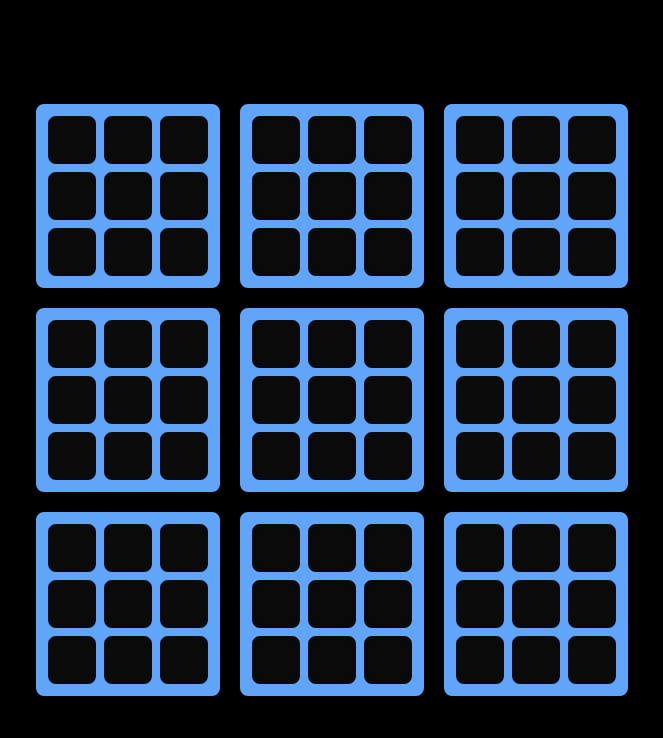
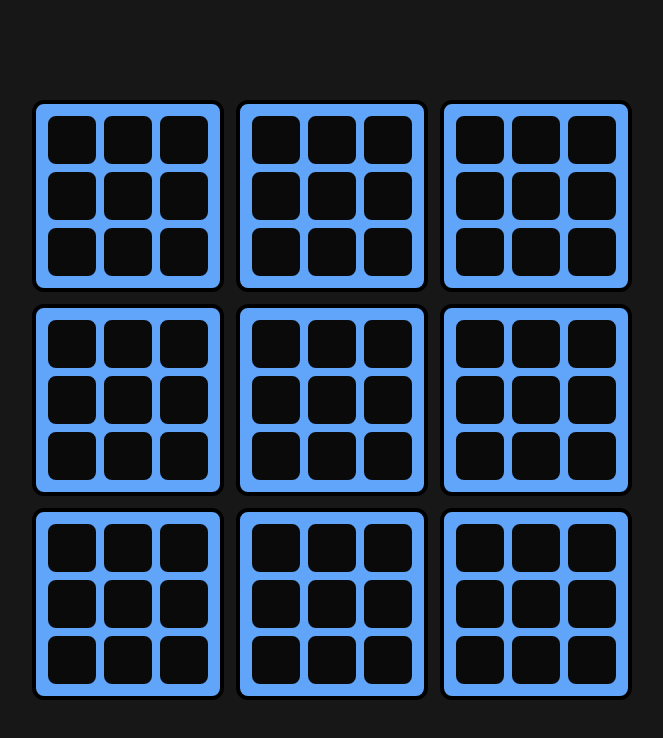
Before and after one commit to TahaShah141/GameManager, a React (Vite) app: page /supertictactoe/play in a window 1280 px wide. Shown: the top 738 px of the page, without its empty margins (308-971 px from the left). Built offline with nearby package versions, Linux system fonts and the light colour scheme.

Commit message:
css changes and reset button

```diff
--- a/src/Games/SuperTicTacToe/Board.jsx
+++ b/src/Games/SuperTicTacToe/Board.jsx
@@ -4,7 +4,7 @@ import { useGameContext } from './GameContext'
 
 export const SuperTicTacToeBoard = ({makeMove, playerNumber}) => {
 
-  const { boards, actives } = useGameContext()
+  const { boards, winner, actives } = useGameContext()
 
   return (
     <>
@@ -15,6 +15,7 @@ export const SuperTicTacToeBoard = ({makeMove, playerNumber}) => {
         {row.map((col, x) => <Board key={`board${y*3+x}`} board={3*y+x} active={actives[y][x]} makeMove={makeMove}/>)}
       </>)}
       </div>
+      {winner !== -1 && <button className='text-white text-2xl p-4 bg-neutral-700 font-mono font-semibold rounded-xl border-4 border-black' onClick={() => {dispatch({type: "RESET"}); if (socket) socket.emit("newGame", room)}}>New Game</button>}
     </>
   )
 }
@@ -25,7 +26,7 @@ const Board = ({board, active=false, makeMove}) => {
   return (
     <>
     {<div className={`grid grid-cols-3 w-max sm:border-4 xs:gap-2 p-2 xs:p-3 gap-1 border-2 sm:rounded-xl xs:border-1 rounded-lg border-black */}
-    ${boards[Math.floor(board/3)][board %3] === 0 ? "bg-blue-600" : boards[Math.floor(board/3)][board %3] === 1 ? "bg-red-900" : active ? turn == 0 ? "bg-blue-400" : "bg-red-500" : "bg-neutral-900"}`}>
+    ${boards[Math.floor(board/3)][board %3] === 0 ? "bg-blue-600" : boards[Math.floor(board/3)][board %3] === 1 ? "bg-red-900" : active ? turn === 0 ? "bg-blue-400" : "bg-red-500" : "bg-neutral-900"}`}>
       {superBoard[board].map((row, y) =>
       <>
         {row.map((col, x) => <Cell key={`board${board}-Cell${y*3+x}`} makeMove={() => makeMove({board, x, y})} val={superBoard[board][y][x]} won={boards[Math.floor(board/3)][board %3]} last={lastMove.board === board && lastMove.x === x && lastMove.y === y}/>)}
@@ -43,8 +44,8 @@ const Cell = ({makeMove, val, won=-1, last}) => {
     {won === -1 ?
     <div className={`w-6 h-6 rounded xs:w-8 xs:h-8 sm:w-12 sm:h-12 sm:rounded-lg xs:rounded-md flex justify-center items-center border-2 xs:border-4 border-neutral-950
     ${last ? "border-white" : "border-neutral-950"}
-    ${val == 0 ? last ? "bg-blue-400" : "bg-blue-500" : val == 1 ? last ? "bg-red-400" : "bg-red-600" : "bg-neutral-950"}
-    ${val == 0 ? "hover:bg-blue-400" : val == 1 ? "hover:bg-red-500" : "hover:bg-neutral-100"}`}
+    ${val === 0 ? last ? "bg-blue-400" : "bg-blue-500" : val === 1 ? last ? "bg-red-400" : "bg-red-600" : "bg-neutral-950"}
+    ${val === 0 ? "hover:bg-blue-400" : val === 1 ? "hover:bg-red-500" : "hover:bg-neutral-100"}`}
     onClick={makeMove}>
     </div> :
     <div className={`w-6 h-6 rounded xs:w-8 xs:h-8 sm:w-12 sm:h-12 sm:rounded-lg xs:rounded-md flex justify-center items-center
--- a/src/Games/SuperTicTacToe/Game.jsx
+++ b/src/Games/SuperTicTacToe/Game.jsx
@@ -4,14 +4,14 @@ import { SuperTicTacToeBoard } from "./Board"
 import { useGameContext } from "./GameContext"
 
 export const SuperTicTacToe = () => {
-  const {turn, dispatch} = useGameContext()
+  const {turn, winner, dispatch} = useGameContext()
 
   useEffect(() => {
     document.title = "Super TicTacToe"
   }, [])
 
   return (
-    <div className='flex flex-col h-screen w-screen bg-black items-center justify-center gap-2 text-white'>
+    <div className={`flex flex-col h-screen w-screen ${winner === 0 ? "bg-blue-500" : winner === 1 ? "bg-red-500" : "bg-neutral-900"} items-center justify-center gap-2 text-white`}>
       <SocketProvider
       state={{turn}}
       dispatch={dispatch}>
```
